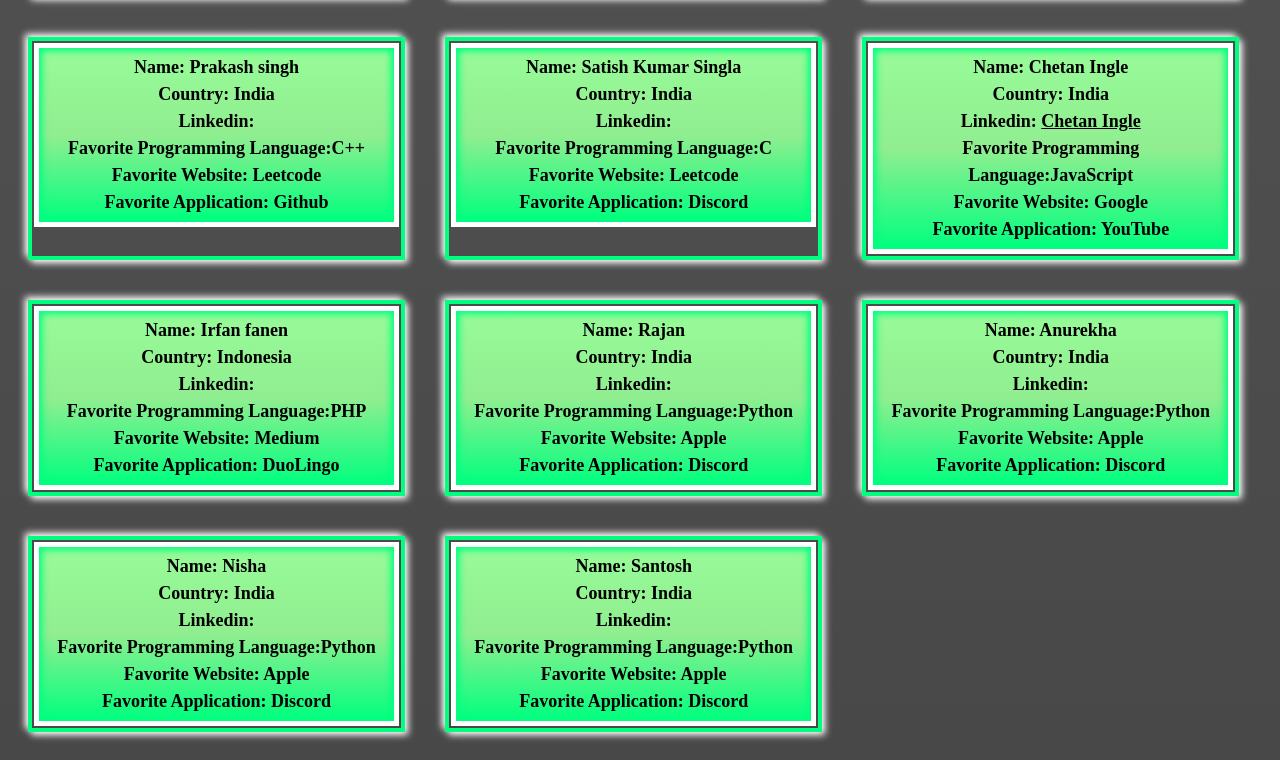
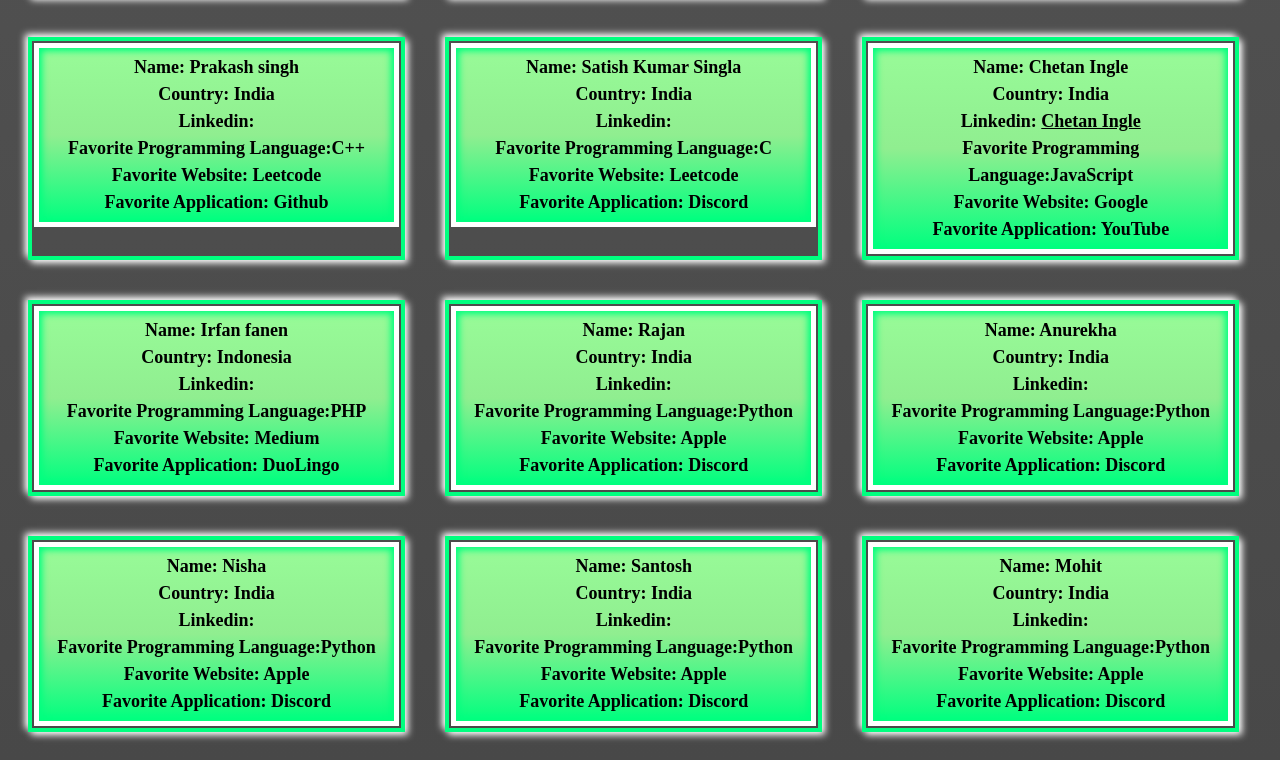
Before and after one commit to usernamehacktoberfest/My_favourites, a plain HTML site: page index.html in a window 1280 px wide. Shown: the part 4254-5014 px from the top of the page. Drawn offline with Linux system fonts and the light colour scheme.

Commit message:
Update index.html

```diff
--- a/index.html
+++ b/index.html
@@ -730,7 +730,16 @@
                     <div><span>Favorite Application:</span> Discord</div>
                 </div>
             </div>
-
+            <div class="grid-item">
+                <div class="grid">
+                    <div><span>Name:</span> Mohit</div>
+                    <div><span>Country:</span> India</div>
+                    <div><span>Linkedin:</span></div>
+                    <div><span>Favorite Programming Language:</span>Python</div>
+                    <div><span>Favorite Website:</span> Apple</div>
+                    <div><span>Favorite Application:</span> Discord</div>
+                </div>
+            </div>
         </div>
     </body>
 </html>
```
